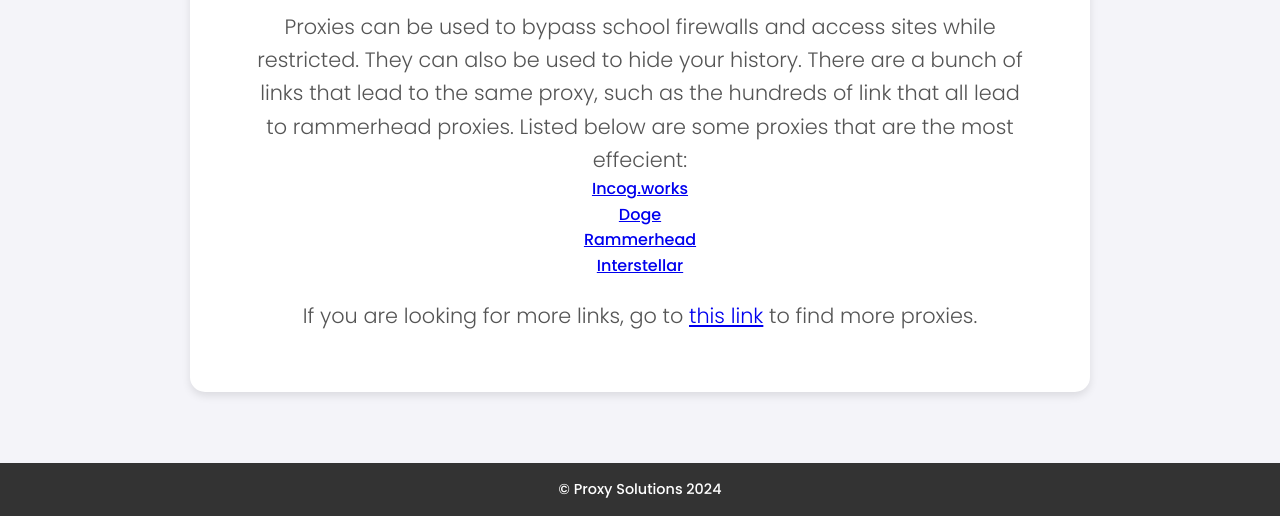
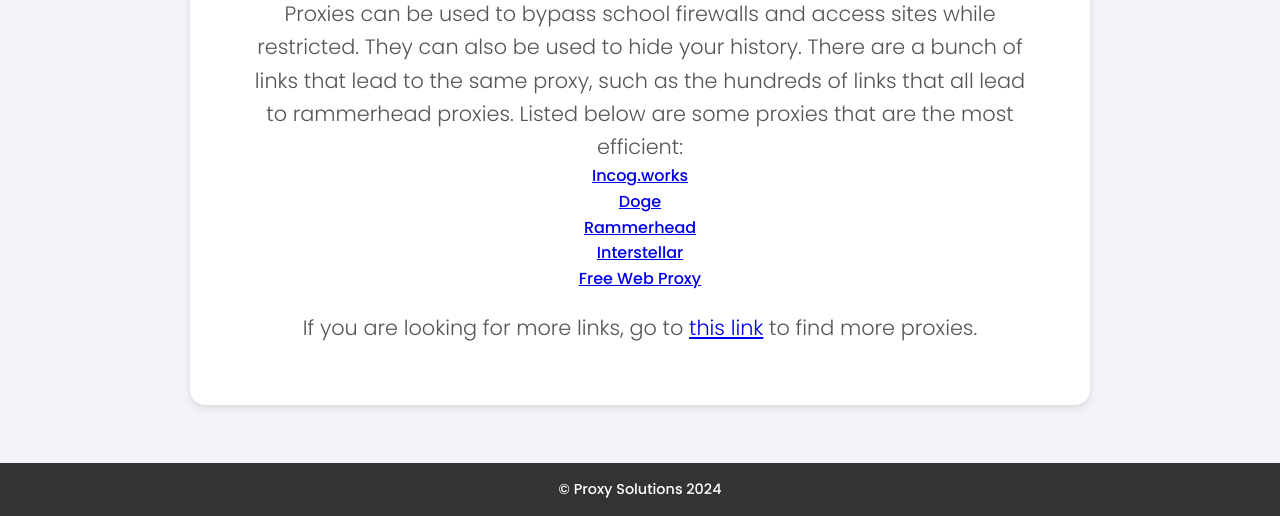
Before and after one commit to UnlocDkee/UnlocDkee.github.io, a plain HTML site: page proxies.html in a window 1280 px wide. Shown: the part 284-800 px from the top of the page. Drawn offline with Linux system fonts and the light colour scheme.

Commit message:
Update proxies.html

```diff
--- a/proxies.html
+++ b/proxies.html
@@ -26,15 +26,16 @@
       <p>
         Proxies can be used to bypass school firewalls and access sites while
         restricted. They can also be used to hide your history. There are a
-        bunch of links that lead to the same proxy, such as the hundreds of link
+        bunch of links that lead to the same proxy, such as the hundreds of links
         that all lead to rammerhead proxies. Listed below are some proxies that
-        are the most effecient:
+        are the most efficient:
       </p>
       <ul>
         <li><a href="https://incog.works" target="_blank">Incog.works</a></li>
         <li><a href="https://cola.coola.tw/" target="_blank">Doge</a></li>
         <li><a href="https://fontgenerator.nard.ca" target="_blank">Rammerhead</a></li>
         <li><a href="https://ogin.roundrockisd.online/" target="_blank">Interstellar</a></li>
+        <li><a href="https://plainproxies.com/resources/free-web-proxy" target="_blank">Free Web Proxy</a></li>
       </ul>
       <p>
         If you are looking for more links, go to
```
